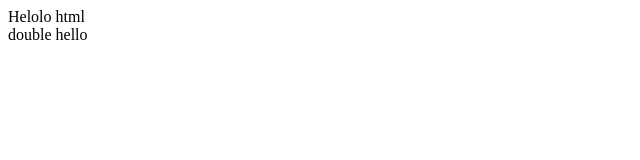
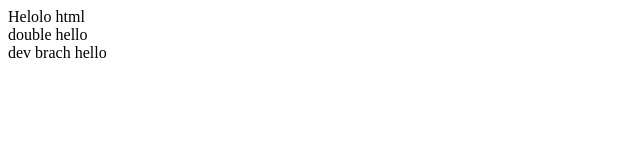
Before and after one commit to elpakdel/origin, a plain HTML site: page index.html in a window 1280 px wide. Shown: the whole page, without its empty margins (0-640 px from the left). Drawn offline with Linux system fonts and the light colour scheme.

Commit message:
devcommit1

```diff
--- a/index.html
+++ b/index.html
@@ -12,6 +12,9 @@
     <header >
         double hello
     </header>
+    <header >
+        dev brach hello
+    </header>
 
 </body>
 </html>
```
